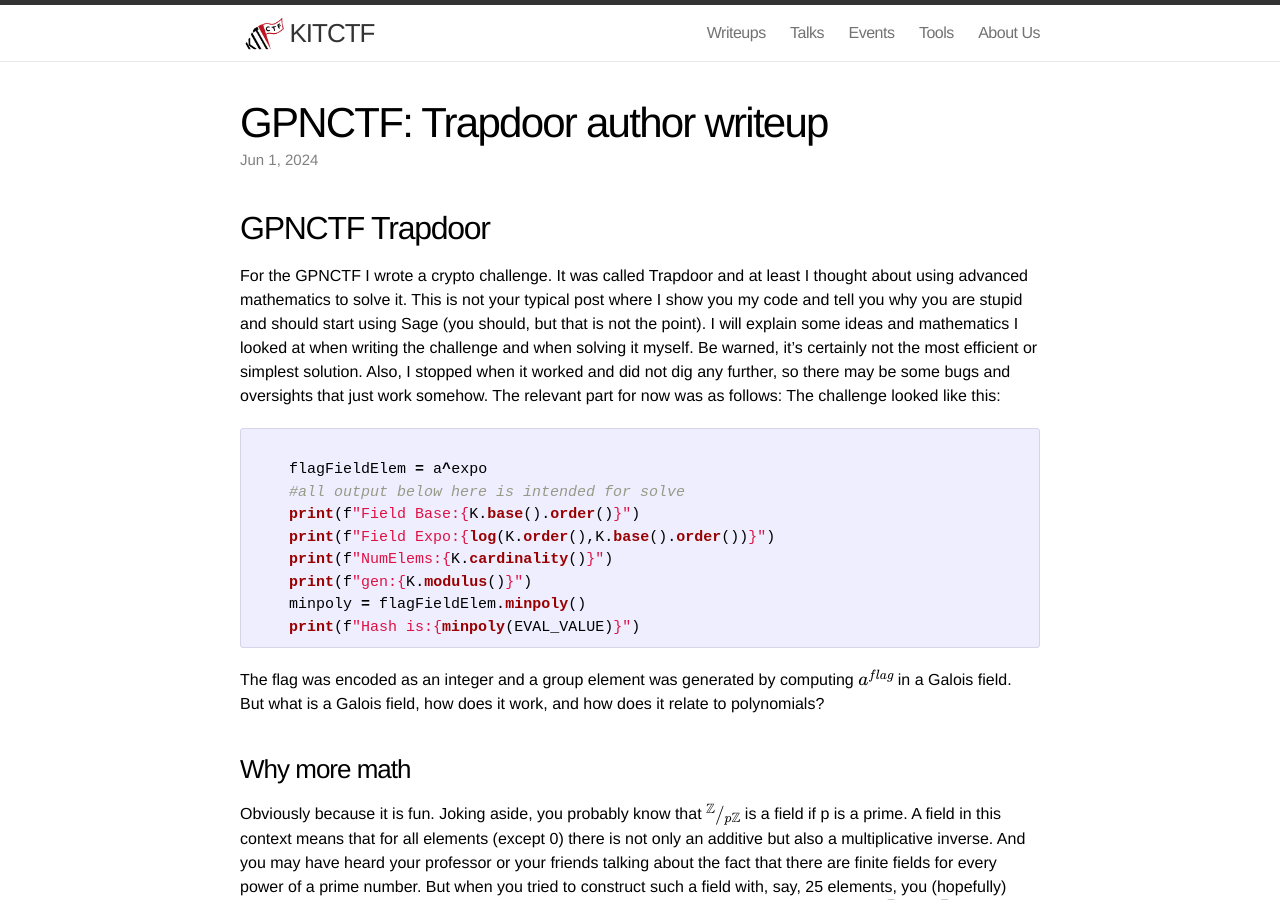
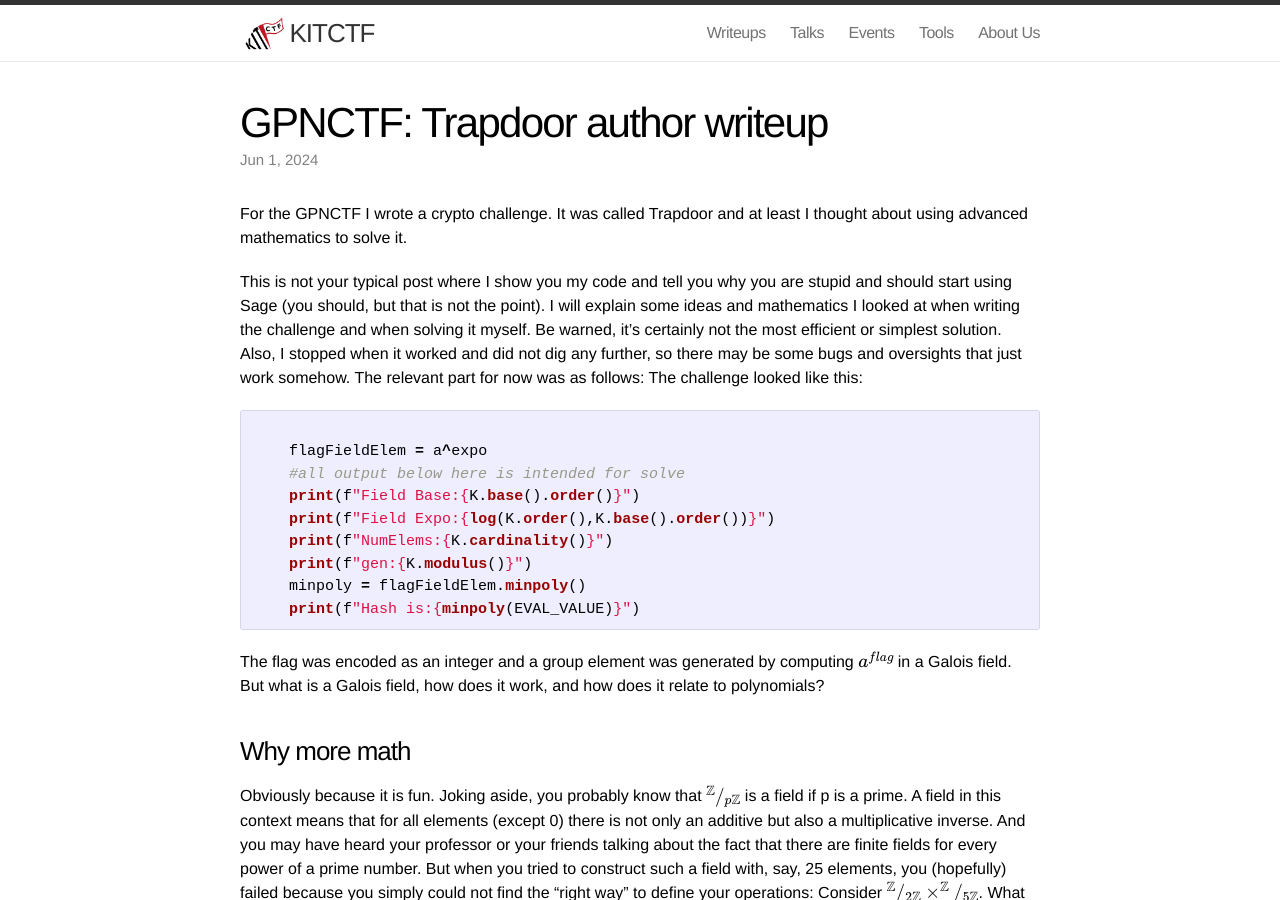
Before and after one commit to kitctf/www, a Jekyll site: the page built from _posts/2024-06-01-galois.md, in a window 1280 px wide and 900 px high. Built offline with Jekyll 4.4.1, drawn with Linux system fonts in a browser that asks for light colours.

Commit message:
Remove headline, add paragraph to separate the two sections

```diff
--- a/_posts/2024-06-01-galois.md
+++ b/_posts/2024-06-01-galois.md
@@ -5,8 +5,8 @@
 author: s1nn105
 usemathjax: true
 ---
-## GPNCTF Trapdoor
 For the GPNCTF I wrote a crypto challenge. It was called Trapdoor and at least I thought about using advanced mathematics to solve it.
+
 This is not your typical post where I show you my code and tell you why you are stupid and should start using Sage (you should, but that is not the point).
 I will explain some ideas and mathematics I looked at when writing the challenge and when solving it myself. Be warned, it's certainly not the most efficient or simplest solution.
 Also, I stopped when it worked and did not dig any further, so there may be some bugs and oversights that just work somehow.
```
